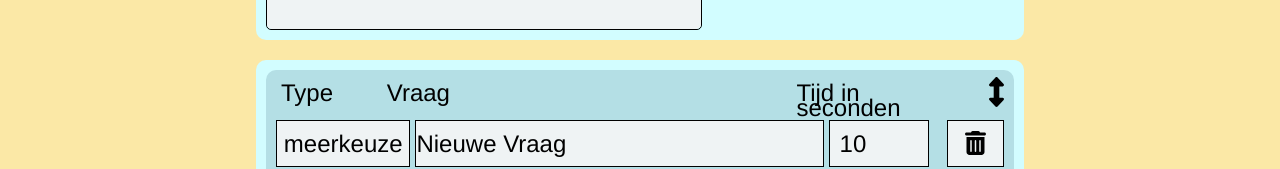
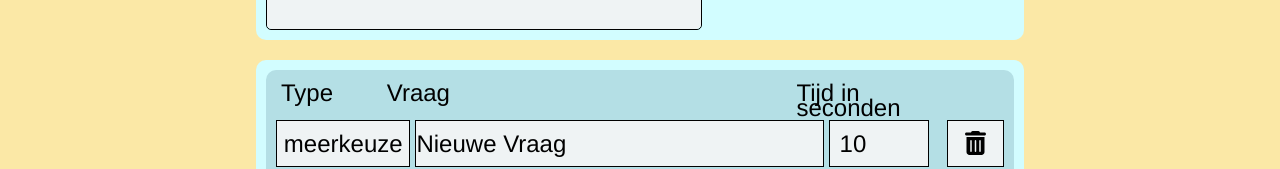
Before and after one commit to TeunSpithoven/thinku, a Vue app: page /createQuiz in a window 1280 px wide. Both pictures are taken after a click on the button "Vraag Toevoegen". Shown: the part 294-463 px from the top of the page. Built offline with nearby package versions, Linux system fonts and the light colour scheme.

Commit message:
comment out move button

```diff
--- a/src/components/question/QuestionInfo.vue
+++ b/src/components/question/QuestionInfo.vue
@@ -1,5 +1,5 @@
 <template>
-  <button id="moveButton"><font-awesome-icon icon="fa-solid fa-up-down" /></button>
+  <!-- <button id="moveButton"><font-awesome-icon icon="fa-solid fa-up-down" /></button> -->
   <div id="labels" class="labelGrid">
     <label for="type" class="label item1">Type</label>
     <label for="title" class="label item2">Vraag</label>
```
